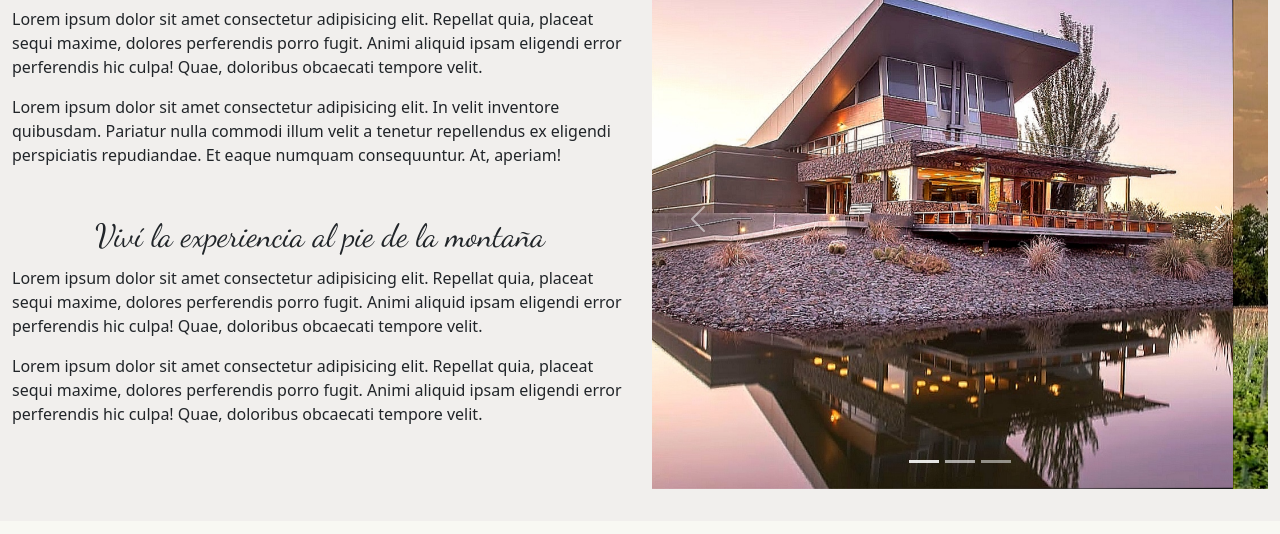
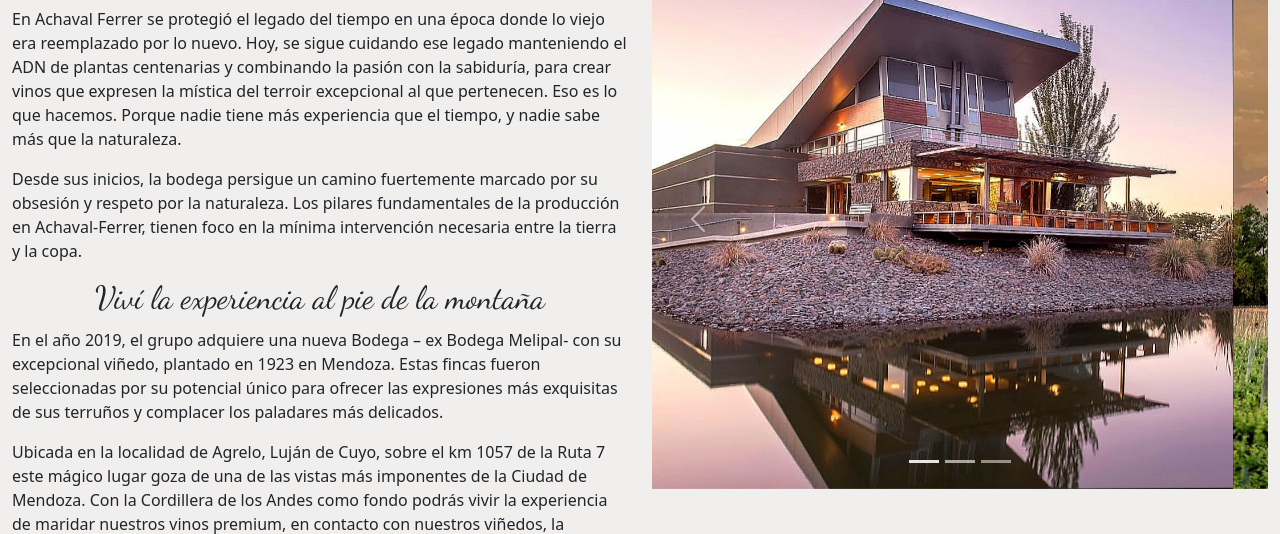
Before and after one commit to emmanuelp91/Bodega-Achaval-Ferrer-Agrelo-E-Perez-Escobedo, a website: page pages/nosotros.html in a window 1280 px wide. Shown: the part 260-794 px from the top of the page. Drawn offline with Linux system fonts and the light colour scheme; a web font is replaced by a local one.

Commit message:
modificaciones

```diff
--- a/pages/nosotros.html
+++ b/pages/nosotros.html
@@ -6,7 +6,7 @@
     <meta name="viewport" content="width=device-width, initial-scale=1">
 
    <title>Bodega Achaval-Ferrer - Agrelo - Lujan de Cuyo - Mendoza</title>
-    <meta name="description" content="Bodega premiun ubicada al pie de las montañas en Luján de Cuyo, Mendoza, capital internacional del vino">
+    <meta name="description" content="Breve descripción de la Bodega, su filosofia de trabajo, valores y pilares que han formado su marca y sus vinos">
     <meta name="keywords" content="bodega, vino, mendoza, turismo, vinos premiun, degustaciones, visistas guiadas, restaurant, montañas">
 
     <link rel="stylesheet" href="../css/bootstrap.min.css">
@@ -52,20 +52,13 @@
             <div class="row">
                 <article class="col-md-6 col-lg-6 pb-3">
                     <h2 class="sectionText">Sobre Nosotros</h2>
-                    <p>Lorem ipsum dolor sit amet consectetur adipisicing elit. Repellat quia, placeat sequi maxime, dolores
-                        perferendis porro fugit. Animi aliquid ipsam eligendi error perferendis hic culpa! Quae, doloribus
-                        obcaecati tempore velit.</p>
-                    <p>Lorem ipsum dolor sit amet consectetur adipisicing elit. In velit inventore quibusdam. Pariatur nulla
-                        commodi illum velit a tenetur repellendus ex eligendi perspiciatis repudiandae. Et eaque numquam
-                        consequuntur. At, aperiam!</p>
-                    <br>
+                    <p>En Achaval Ferrer se protegió el legado del tiempo en una época donde lo viejo era reemplazado por lo nuevo. Hoy, se
+                    sigue cuidando ese legado manteniendo el ADN de plantas centenarias y combinando la pasión con la sabiduría, para crear vinos que expresen la mística del terroir excepcional al que pertenecen. Eso es lo que hacemos. Porque nadie tiene más experiencia que el tiempo, y nadie sabe más que la naturaleza.</p>
+                    <p>Desde sus inicios, la bodega persigue un camino fuertemente marcado por su obsesión y respeto por la naturaleza. Los pilares fundamentales de la producción en Achaval-Ferrer, tienen foco en la mínima intervención necesaria entre la tierra y la copa.</p>
                     <h2 class="sectionText">Viví la experiencia al pie de la montaña</h2>
-                    <p>Lorem ipsum dolor sit amet consectetur adipisicing elit. Repellat quia, placeat sequi maxime, dolores
-                        perferendis porro fugit. Animi aliquid ipsam eligendi error perferendis hic culpa! Quae, doloribus
-                        obcaecati tempore velit.</p>
-                    <p>Lorem ipsum dolor sit amet consectetur adipisicing elit. Repellat quia, placeat sequi maxime, dolores
-                        perferendis porro fugit. Animi aliquid ipsam eligendi error perferendis hic culpa! Quae, doloribus
-                        obcaecati tempore velit.</p>
+                    <p>En el año 2019, el grupo adquiere una nueva Bodega – ex Bodega Melipal- con su excepcional viñedo, plantado en 1923 en Mendoza. Estas fincas fueron seleccionadas por su potencial único para ofrecer las expresiones más exquisitas de sus terruños y complacer los paladares más delicados.</p>
+                    <p>Ubicada en la localidad de Agrelo, Luján de Cuyo, sobre el km 1057 de la Ruta 7 este mágico lugar goza de una de las
+                    vistas más imponentes de la Ciudad de Mendoza. Con la Cordillera de los Andes como fondo podrás vivir la experiencia de maridar nuestros vinos premium, en contacto con nuestros viñedos, la montaña y una naturaleza viva que te invita a querer volver siempre.</p>
                 </article>
 
                 <div class="col-md-6 col-lg-6 pb-3">
@@ -107,10 +100,7 @@
             </div><!-- ends row-->
         </div><!-- ends container-->
     </section>
-
-
-
-
+    <!-- ends section-->
 
     <!--footer-->
     <footer class="text-center text-black " id="footer">
--- a/scss/_commons.scss
+++ b/scss/_commons.scss
@@ -1,5 +1,3 @@
-//variables
-
 //colores
 $mainColor: rgb(248, 248, 243);
 $secondaryColor:rgb(241, 239, 237);
--- a/scss/_footer.scss
+++ /dev/null
@@ -1,3 +0,0 @@
-.logFooter {
-	width: 30px;
-}
--- a/scss/_reset.scss
+++ b/scss/_reset.scss
@@ -39,3 +39,6 @@
 	animation-name: textAlpha;
 	animation-duration: 5s;
 }
+.logFooter {
+	width: 30px;
+}
```
Also changed, not shown: pages/contacto.html (+1 -1 lines), pages/restaurant.html (+7 -13 lines), pages/visitas.html (+7 -10 lines).
